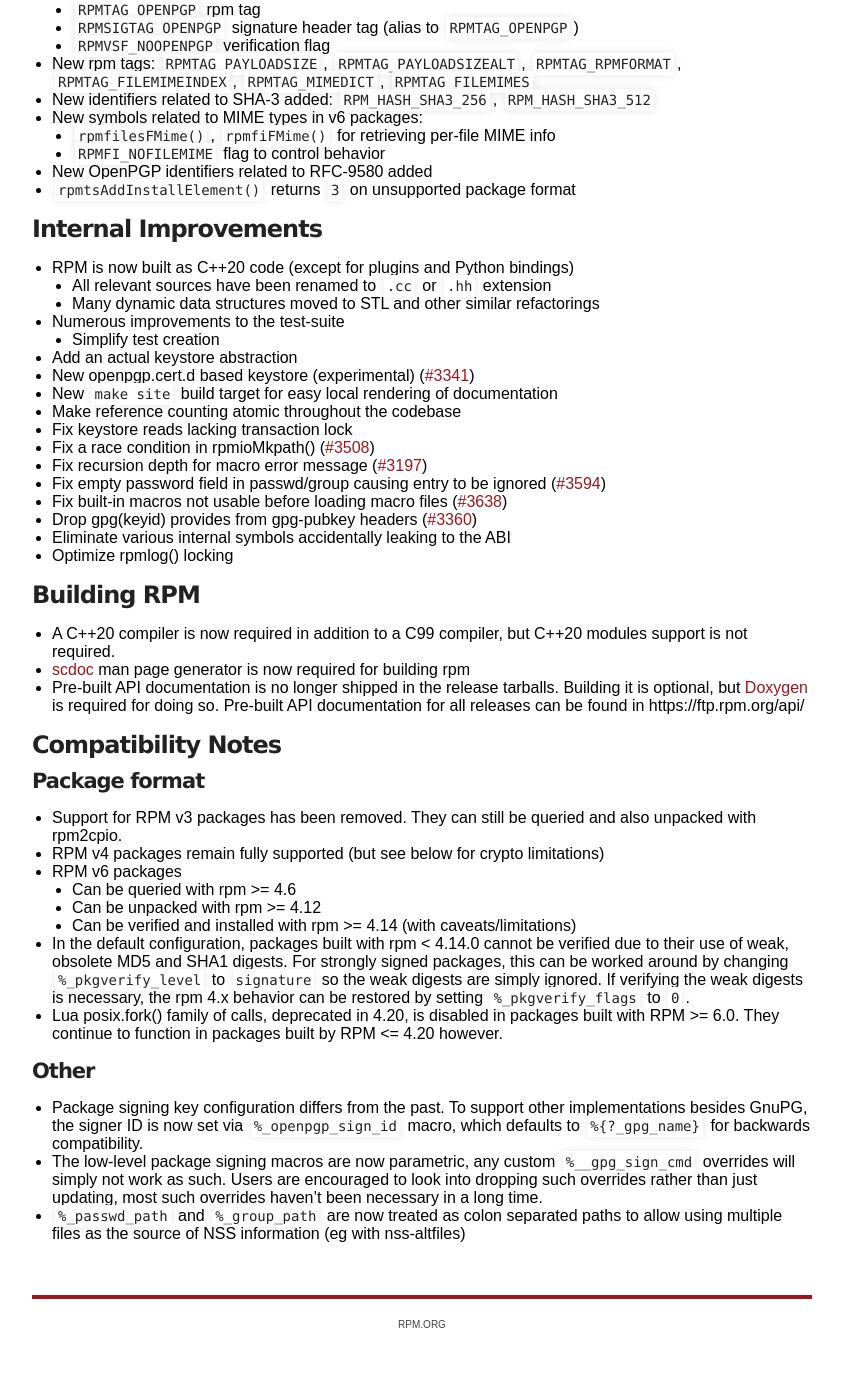
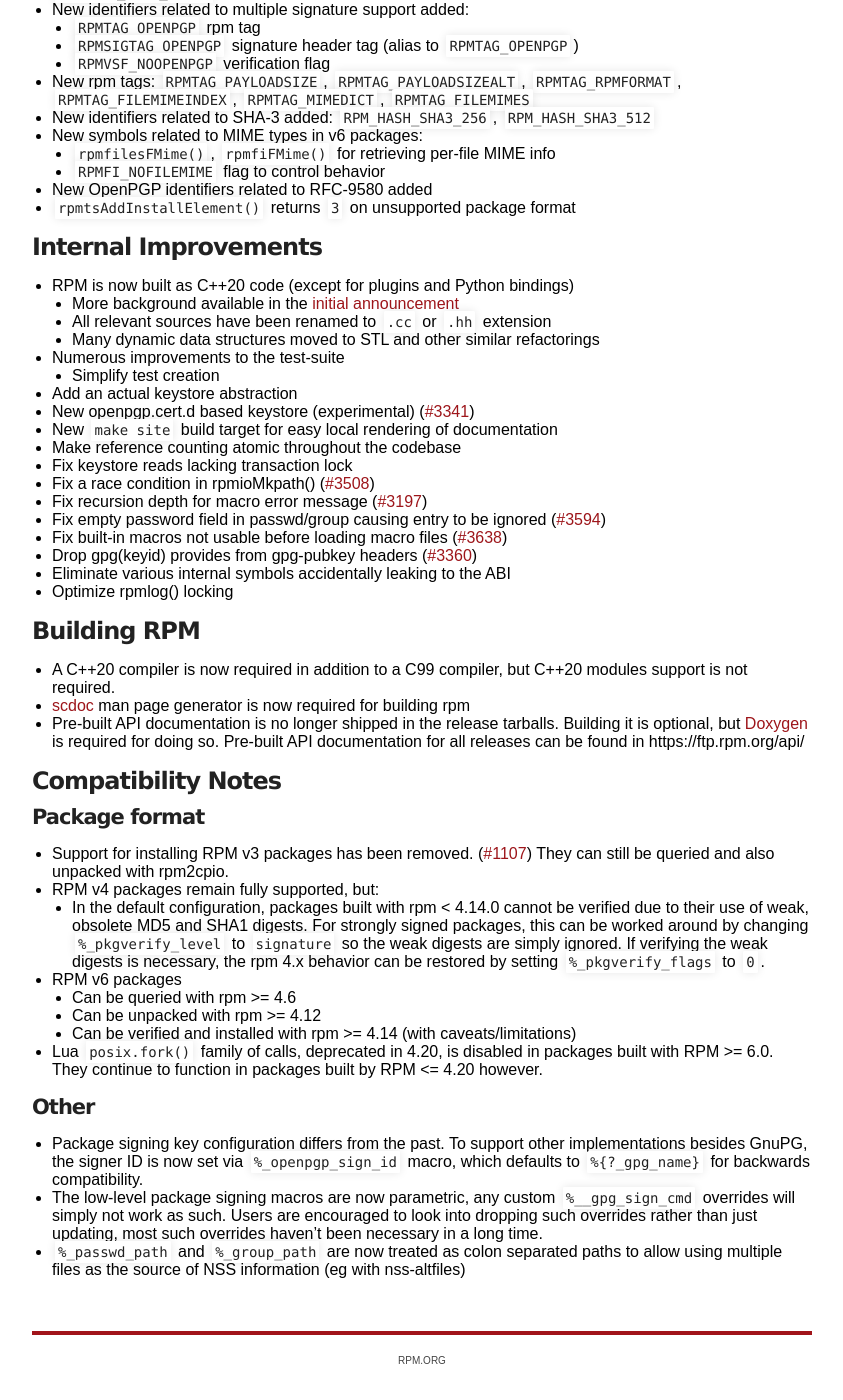
Before and after one commit to rpm-software-management/rpm-web, a Jekyll site: the page built from wiki/Releases/6.0.0.md, in a window 1280 px wide and 1400 px high, scrolled down 1866 px. Shown: the whole window, without its empty margins (218-1061 px from the left). Built offline with Jekyll 4.4.1, drawn with Linux system fonts in a browser that asks for light colours; before the commit the page ends 3230 px from its top, so only the background shows below that; some of the changed text lies outside the part shown.

Commit message:
Further grouping tweaks
Man page update details aren't "overview", add a separate note to
general use.

Tweak the compat notes on v4 a bit

```diff
--- a/wiki/Releases/6.0.0.md
+++ b/wiki/Releases/6.0.0.md
@@ -23,13 +23,7 @@ Changes since RPM 4.20.1:
   ([#1107](https://github.com/rpm-software-management/rpm/issues/1107))
 * By default, RPM no longer verifies obsolete crypto (MD5, SHA1, DSA)
   ([#1292](https://github.com/rpm-software-management/rpm/issues/1292))
-* Man page overhaul (work in progress as of 6.0 alpha):
-  * Update all manual pages to a new consistent style
-    ([#3669](https://github.com/rpm-software-management/rpm/issues/3669))
-  * Add man pages for all major components and file formats
-    ([#3612](https://github.com/rpm-software-management/rpm/issues/3612))
-  * Move end-user commands to section 1
-  * Many previously undocumented things covered, many errors fixed
+* Man page overhaul (work in progress as of 6.0 alpha)
 * Pristine and verifiable release tarballs ([#3565](https://github.com/rpm-software-management/rpm/issues/3565)) ([#2702](https://github.com/rpm-software-management/rpm/issues/2702))
 
 ### General Use
@@ -118,6 +119,7 @@ Changes since RPM 4.20.1:
 
 ### Internal Improvements
 * RPM is now built as C++20 code (except for plugins and Python bindings)
+  * More background available in the [initial announcement](https://github.com/rpm-software-management/rpm/discussions/2983)
   * All relevant sources have been renamed to `.cc` or `.hh` extension
   * Many dynamic data structures moved to STL and other similar refactorings
 * Numerous improvements to the test-suite
@@ -148,20 +150,21 @@ Changes since RPM 4.20.1:
 
 ### Compatibility Notes
 #### Package format
-* Support for RPM v3 packages has been removed. They can still be queried
-  and also unpacked with rpm2cpio.
-* RPM v4 packages remain fully supported (but see below for crypto limitations)
+* Support for installing RPM v3 packages has been removed.
+  ([#1107](https://github.com/rpm-software-management/rpm/issues/1107))
+  They can still be queried and also unpacked with rpm2cpio.
+* RPM v4 packages remain fully supported, but:
+  * In the default configuration, packages built with rpm < 4.14.0 cannot
+    be verified due to their use of weak, obsolete MD5 and SHA1 digests.
+    For strongly signed packages, this can be worked around by changing
+    `%_pkgverify_level` to `signature` so the weak digests are simply ignored.
+    If verifying the weak digests is necessary, the rpm 4.x behavior can
+    be restored by setting `%_pkgverify_flags` to `0`.
 * RPM v6 packages
   * Can be queried with rpm >= 4.6
   * Can be unpacked with rpm >= 4.12
   * Can be verified and installed with rpm >= 4.14 (with caveats/limitations)
-* In the default configuration, packages built with rpm < 4.14.0 cannot
-  be verified due to their use of weak, obsolete MD5 and SHA1 digests.
-  For strongly signed packages, this can be worked around by changing
-  `%_pkgverify_level` to `signature` so the weak digests are simply ignored.
-  If verifying the weak digests is necessary, the rpm 4.x behavior can
-  be restored by setting `%_pkgverify_flags` to `0`.
-* Lua posix.fork() family of calls, deprecated in 4.20, is disabled in
+* Lua `posix.fork()` family of calls, deprecated in 4.20, is disabled in
   packages built with RPM >= 6.0. They continue to function in packages
   built by RPM <= 4.20 however.
 
```
Also changed, not shown: other parts of wiki/Releases/6.0.0.md (+7 -0 lines).
